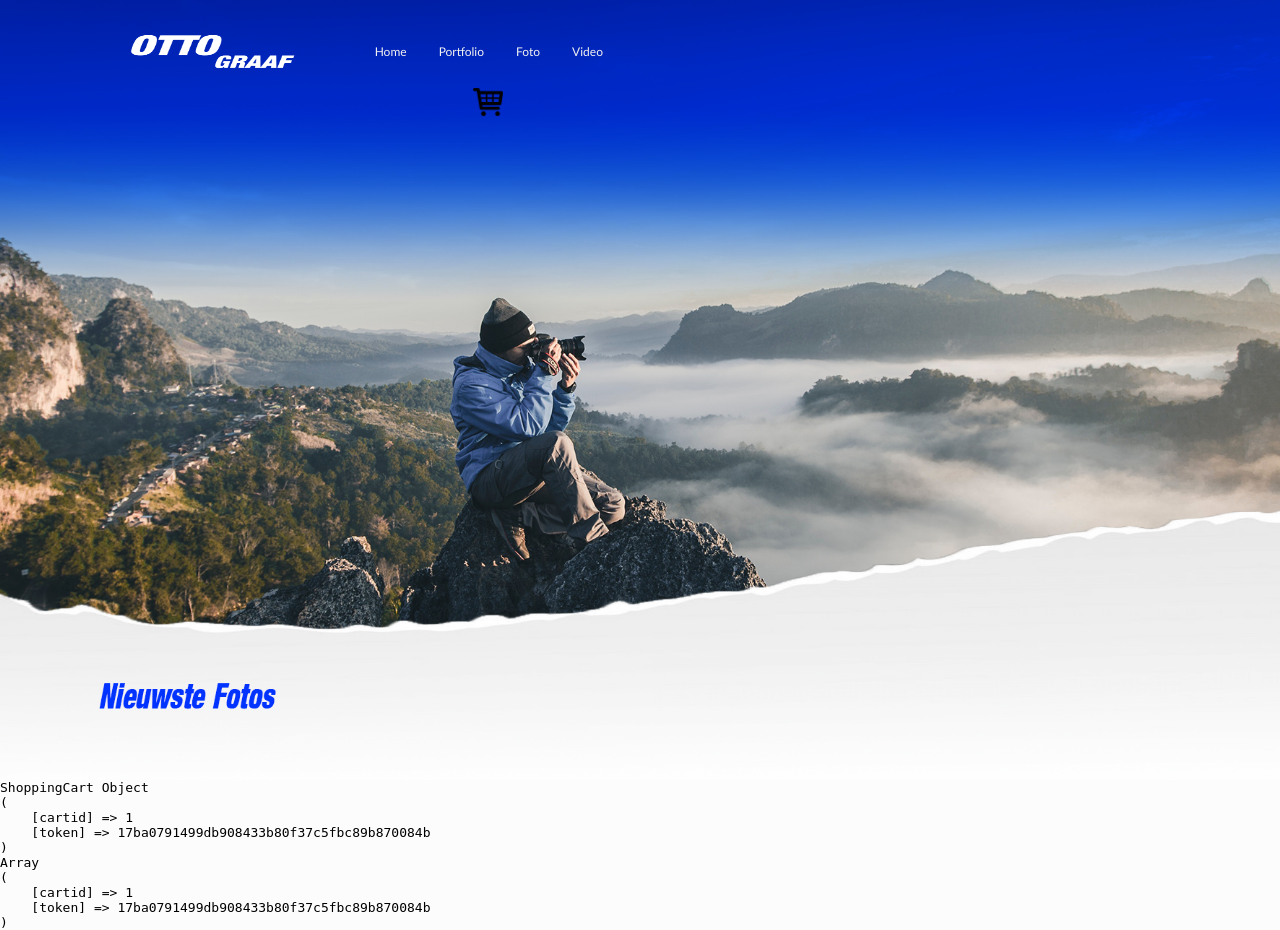
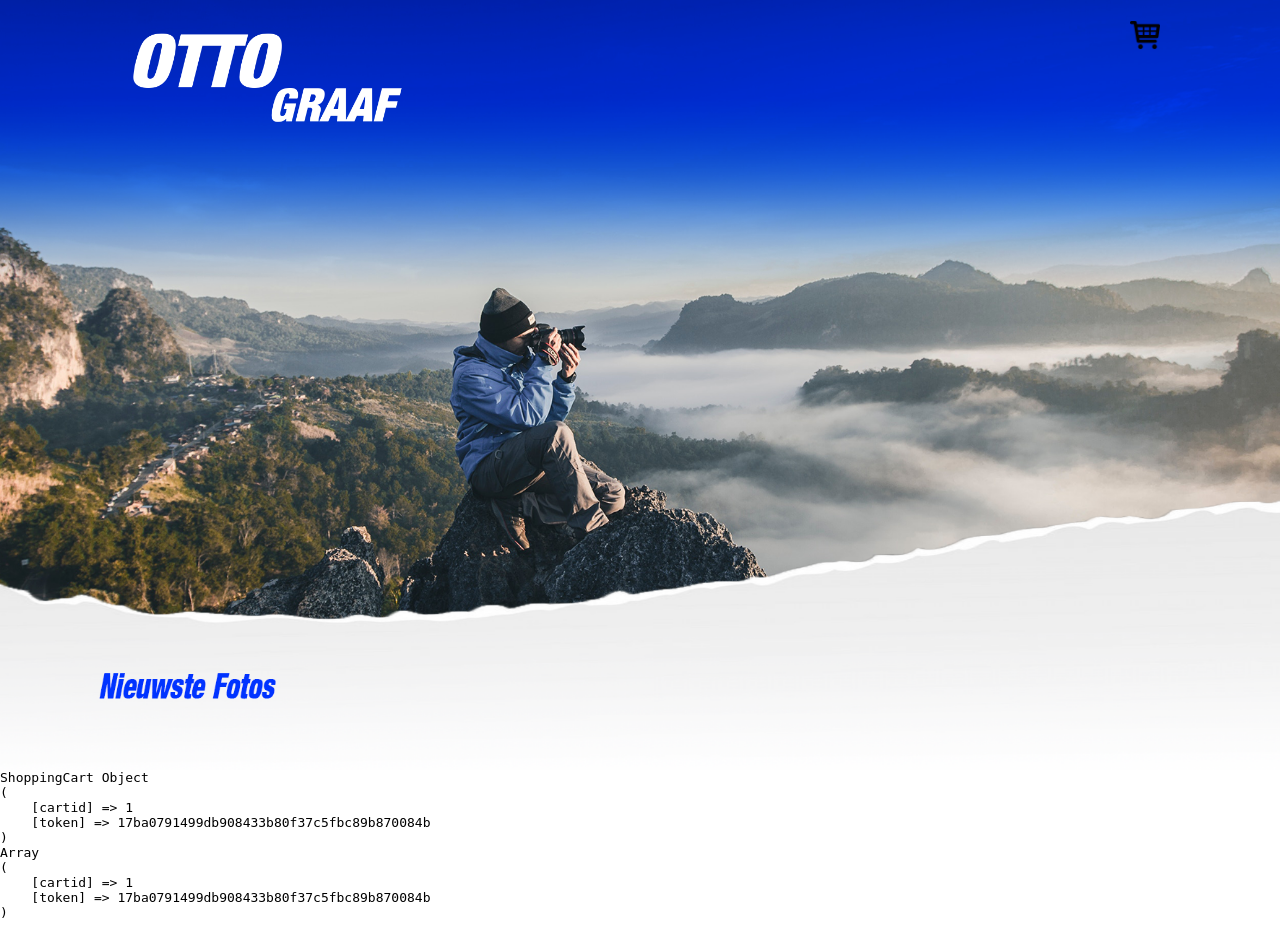
Before and after one commit to Davans01/Ala_Otto_Graaf, a PHP site: page /testing.php in a window 1280 px wide. Run offline with PHP 8.4, Linux system fonts and the light colour scheme.

Commit message:
added some code

```diff
--- a/classes/product.php
+++ b/classes/product.php
@@ -1,6 +1,7 @@
 <?php
 
-class Product {
+class Product
+{
 
     public $productid;
 
--- a/classes/shoppingcart.php
+++ b/classes/shoppingcart.php
@@ -16,6 +16,9 @@ class ShoppingCart
             }
             // if SESSION is not valide
             else {
+                unset($_SESSION['cartid']);
+                unset($_SESSION['token']);
+
                 $this->cartid = self::newcart();
                 $this->token = self::token($this->cartid);
 
@@ -55,14 +58,14 @@ class ShoppingCart
     {
         //
         global $db;
-        // return $db;
+
         $data = array(
-            'time'          => time(),
-            'total_amount'  => 100
+            'time'          => time()
         );
 
         $cart = $db->insert('orders', $data);
-        $cartid = $db->getInsertId();
+        // $cartid = $db->getInsertId();
+
         return $cart;
     }
     //
@@ -70,5 +73,7 @@ class ShoppingCart
     public function add_item($itemid)
     {
         //
+        global $db;
+
     }
 }
--- a/css/otto.css
+++ b/css/otto.css
@@ -2,7 +2,7 @@
     margin: 0px;
 }
    body{
-       background-color: rgb(252, 252, 252);
+       background-color: #fff;
        font-family:'Trebuchet MS';
    }
 .bg-img {
@@ -13,6 +13,7 @@
     background-repeat: no-repeat;
     background-size: cover;
     position: relative;
+    margin-top: -10px;
   }
 
   /* Position the navbar container inside the image */
@@ -22,11 +23,6 @@
     width: auto;
     margin-left: 10%;
     margin-top: 30px;
-  }
-  .logo{
-    margin-right: 0%;
-    width:15%;
-    height:50px;
   }
   /* The navbar */
   .topnav {
@@ -38,7 +34,7 @@
   /* Navbar links */
   .topnav a {
     float: right;
-    color: #f2f2f2;
+    color: #fff;
     text-align: center;
     padding: 14px 16px;
     text-decoration: none;
@@ -53,7 +49,7 @@
 
 
   .gallery{
-    background-color: rgb(233, 233, 233);
+    background-color: #fff;
     display:flex;
     flex-wrap:wrap;
     justify-content:center;
@@ -86,7 +82,7 @@
 
 
 .gallery{
-  background-color: rgb(233, 233, 233);
+  background-color: #fff;
   display:flex;
   flex-wrap:wrap;
   justify-content:center;
@@ -111,7 +107,7 @@ footer{
   color: white;
   background-color: #005dc0;
   width: 100%;
-  height: 400px;
+  height: 200px;
   margin-top: 100px;
   margin-bottom: 0%;
 }
@@ -127,8 +123,8 @@ width: 100%;
 
   .logo{
     margin-right: 0%;
-    width:35%;
-    height:40px;
+    width:25%;
+    /* height:40px; */
   }
   /* The navbar */
   .topnav {
@@ -140,7 +136,7 @@ width: 100%;
   /* Navbar links */
   .topnav a {
     float: right;
-    color: #f2f2f2;
+    color: #fff;
     text-align: center;
     padding: 14px;
     text-decoration: none;
@@ -158,11 +154,6 @@ width: 100%;
   margin-left: 10%;
   margin-top: 30px;
 }
-.logo{
-  margin-right: 0%;
-  width:35%;
-  height:40px;
-}
 /* The navbar */
 .topnav {
   /* overflow: hidden; */
@@ -173,7 +164,7 @@ width: 100%;
 /* Navbar links */
 .topnav a {
   float: right;
-  color: #f2f2f2;
+  color: #fff;
   text-align: center;
   padding: 14px 16px;
   text-decoration: none;
--- a/includes/header.php
+++ b/includes/header.php
@@ -1,11 +1,12 @@
 <div class="bg-img">
     <div class="container">
-        <div class="topnav">
-            <img class="logo" src="images/logo.png">
-            <a href="#news">Video</a>
+        <a href="/"><img class="logo" src="images/logo.png"></a>
+        <!-- <div class="topnav"> -->
+            <!-- <a href="#news">Video</a>
             <a href="#contact">Foto</a>
             <a href="#about">Portfolio</a>
-            <a class="active" href="/">Home</a>
+            <a class="active" href="/">Home</a> -->
+        <!-- </div> -->
         <div class="dropdown" style="float: right; margin-right: 100px;">
             <a href="#cart"><img width="30px" src="images/shoppingcart.png"></a>
             <div class="dropdown-content" style="float: left; margin-right: 20px;">
@@ -16,4 +17,3 @@
         </div>
     </div>
 </div>
-</div>
```
Also changed, not shown: classes/User.php (added, +11 -0 lines), admin/verkoop.php (added). Lines whose indentation alone changed are shown as unchanged.
